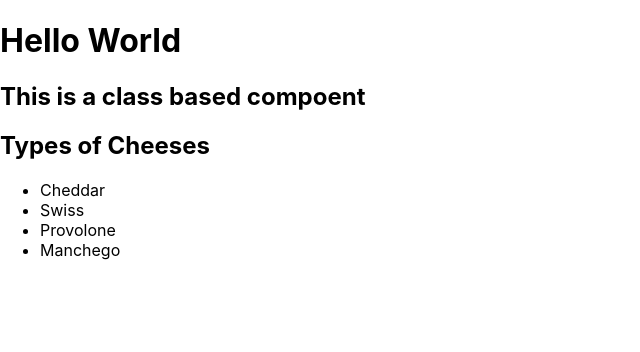
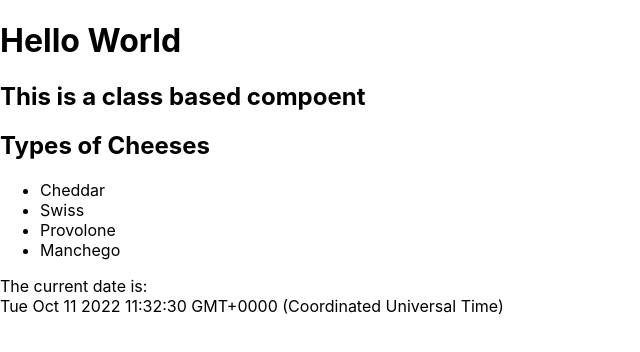
Before and after one commit to LukeWebster-Khan/React-Classes, a React (Create React App) app: page / in a window 1280 px wide. Shown: the top 352 px of the page, without its empty margins (0-640 px from the left). Built offline with nearby package versions, Linux system fonts and the light colour scheme.

Commit message:
passed props to stateless class component

```diff
--- a/src/components/ClassComponent.js
+++ b/src/components/ClassComponent.js
@@ -1,3 +1,5 @@
+import CurrentDate from "./CurrentDate";
+
 import React from "react";
 // const ChildComponent = () => {
 //   return <div>I am a Child</div>;
@@ -13,6 +15,9 @@ const TypesOfCheese = () => {
         <li>Manchego</li>
       </ul>
       {/* Use React to Render Nested Component */}
+      <p>
+        The current date is: <CurrentDate date={Date()} />
+      </p>
     </>
   );
 };
--- /dev/null
+++ b/src/components/CurrentDate.js
@@ -0,0 +1,6 @@
+const CurrentDate = (props) => {
+  const date = new Date();
+  return <div>{props.date}</div>;
+};
+
+export default CurrentDate;
```
